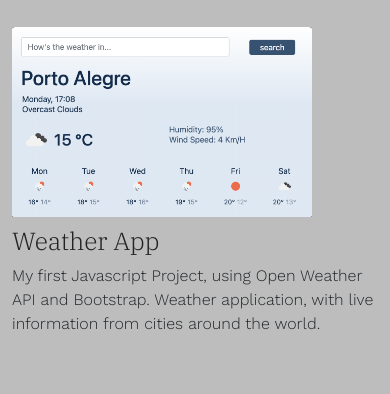
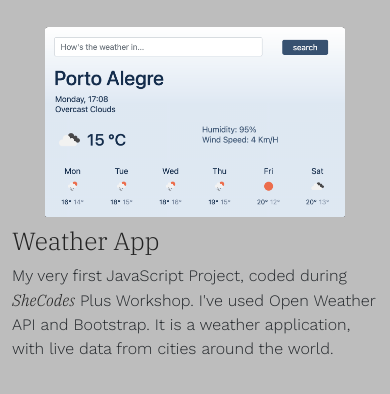
Before and after one commit to luisakiefer/portfolio, a plain HTML site: page projects.html in a window 390 px wide. Shown: the part 72-466 px from the top of the page. Drawn offline with nearby package versions, Linux system fonts and the light colour scheme.

Commit message:
adjustments in projects.html

```diff
--- a/projects.html
+++ b/projects.html
@@ -42,7 +42,11 @@
         <a href="https://playful-malabi-07407b.netlify.app/" target="_blank" >
         <h2>Weather App</h2>
         </a>
-        <p>My first Javascript Project, using Open Weather API and Bootstrap. Weather application, with live information from cities around the world.</p>
+        <p>My very first JavaScript Project, coded during <a
+            class="highlight"
+            href="https://www.shecodes.io"
+            target="_blank"
+          >SheCodes</a> Plus Workshop. I've used Open Weather API and Bootstrap. It is a weather application, with live data from cities around the world.</p>
       </div>
     </div>
   </body>
--- a/styles/style.css
+++ b/styles/style.css
@@ -129,4 +129,10 @@ a.highlight {
   .logo {
     margin-left: -24px;
   }
+
+  .project-image {
+    display: block;
+    margin: 0 auto;
+    margin-top: 30px;
+  }
 }
```
